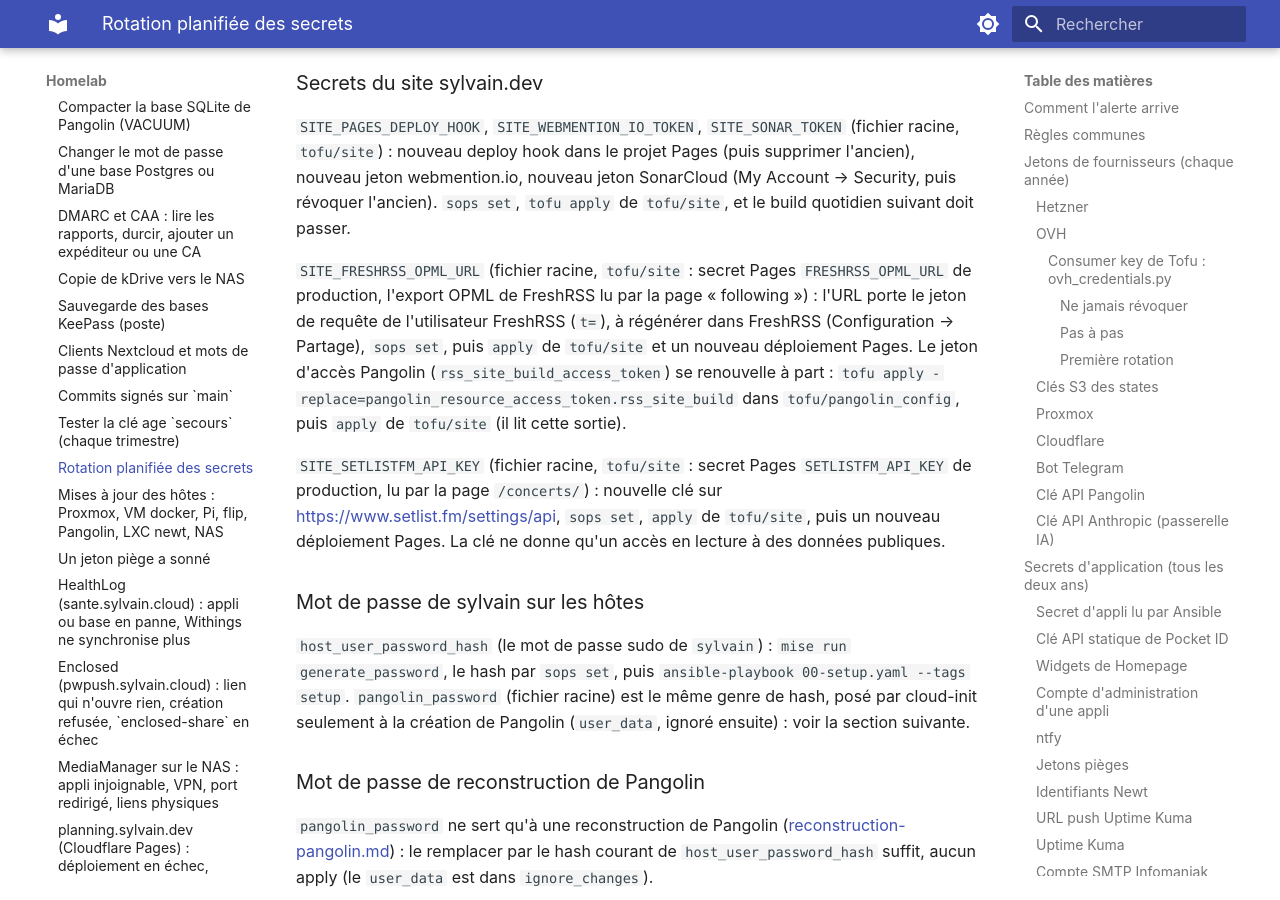
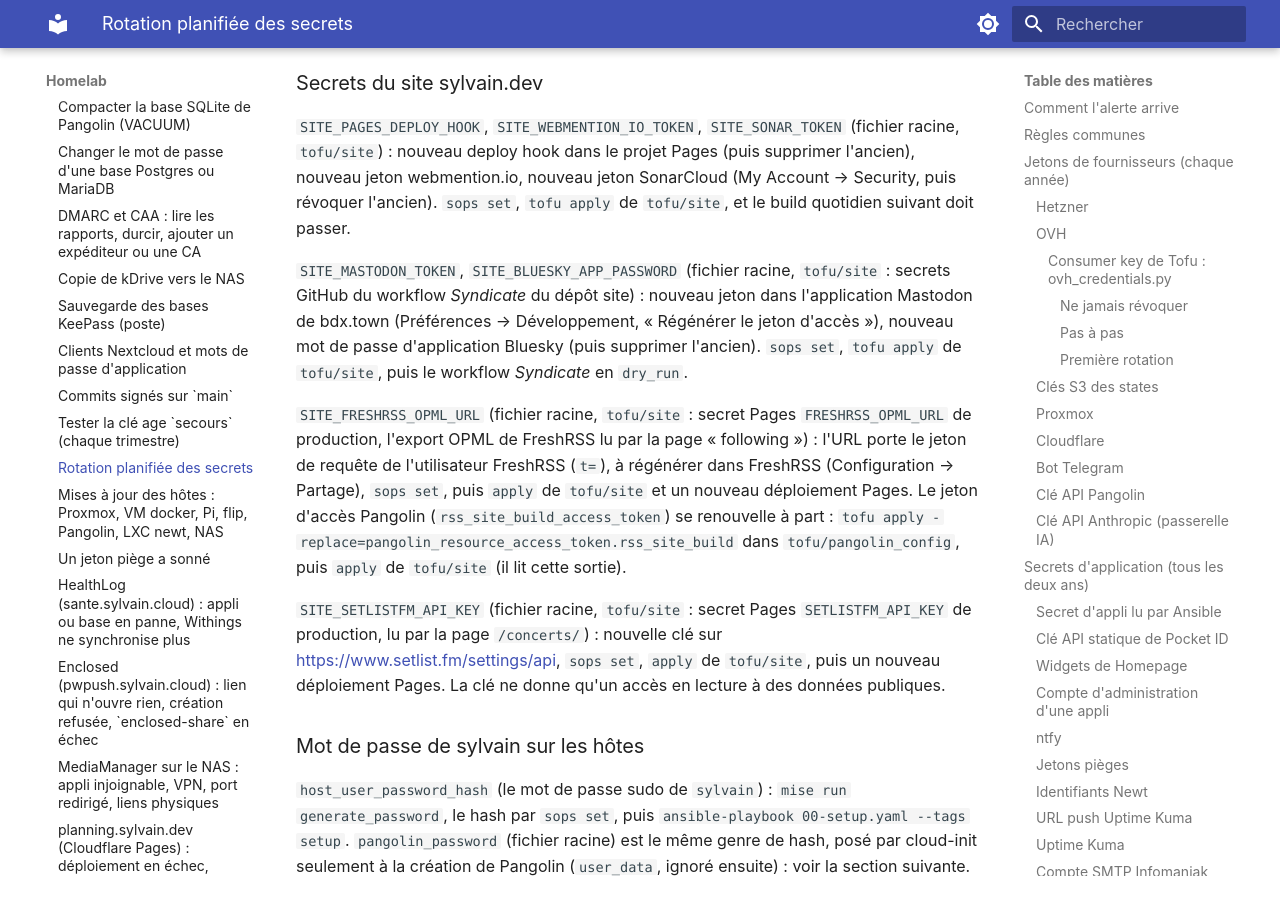
Before and after one commit to sylvainmetayer/homelab, an MkDocs documentation site: the page built from docs/runbooks/rotation-des-secrets.md, in a window 1280 px wide and 900 px high, scrolled down 20597 px. Built offline with MkDocs 1.6.1 and Material for MkDocs 9.7.7, drawn with Linux system fonts in a browser that asks for light colours.

Commit message:
feat(site): variables et secrets Actions de la syndication Mastodon et Bluesky
Variables MASTODON_INSTANCE et BLUESKY_HANDLE (publiques, créées à la main le
18/11, à importer), secrets MASTODON_TOKEN et BLUESKY_APP_PASSWORD rendus
seulement si leurs clés SOPS existent (site#444).

Claude-Session: https://claude.ai/code/session_01EfxfYARk8FCAw13wUeDLUe

```diff
--- a/docs/runbooks/rotation-des-secrets.md
+++ b/docs/runbooks/rotation-des-secrets.md
@@ -851,6 +851,13 @@ ensuite.
 SonarCloud (My Account → Security, puis révoquer l'ancien). `sops set`,
 `tofu apply` de `tofu/site`, et le build quotidien suivant doit passer.
 
+`SITE_MASTODON_TOKEN`, `SITE_BLUESKY_APP_PASSWORD` (fichier racine,
+`tofu/site` : secrets GitHub du workflow *Syndicate* du dépôt site) : nouveau
+jeton dans l'application Mastodon de bdx.town (Préférences → Développement,
+« Régénérer le jeton d'accès »), nouveau mot de passe d'application Bluesky
+(puis supprimer l'ancien). `sops set`, `tofu apply` de `tofu/site`, puis le
+workflow *Syndicate* en `dry_run`.
+
 `SITE_FRESHRSS_OPML_URL` (fichier racine, `tofu/site` : secret Pages
 `FRESHRSS_OPML_URL` de production, l'export OPML de FreshRSS lu par la page
 « following ») : l'URL porte le jeton de requête de l'utilisateur FreshRSS
```
Also changed, not shown: tofu/site/README.md (+17 -1 lines), 3 other files.
